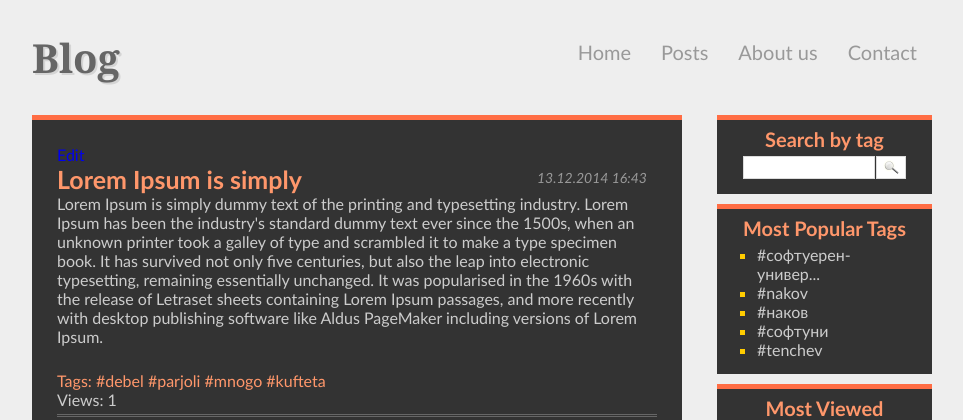
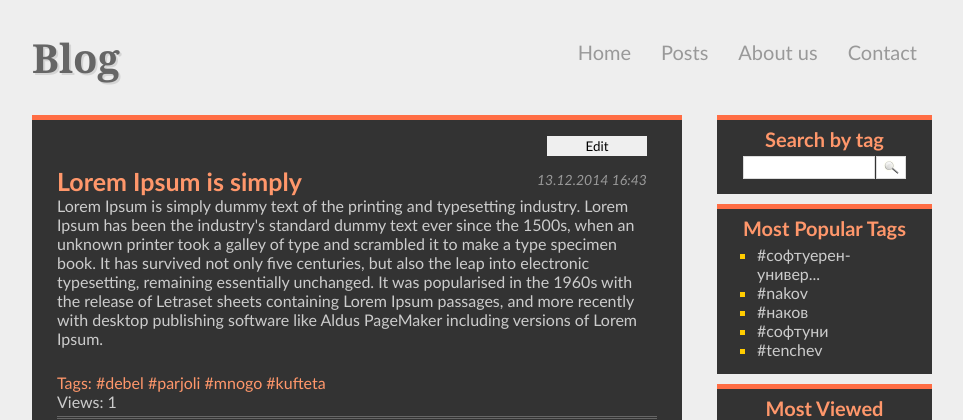
Before and after one commit to gkkirilov/SoftUni-PHP-Teamwork, a PHP site: page /post.php?id=1 in a window 1280 px wide. Shown: the top 420 px of the page, without its empty margins (158-1121 px from the left). Run offline with PHP 8.4, Linux system fonts and the light colour scheme; the visitor is signed in with stand-in values (Sample User, id 1); data comes from the database, SQL or seed files in the repository.

Commit message:
-Applied edit button style

```diff
--- a/post.php
+++ b/post.php
@@ -49,10 +49,10 @@ getHeader($post['title']);
 
 
 if ($post != null) {
+    if (isLogged()) {
+        echo '<a href="admin/edit.php?id=' . $id . '"><button id="edit-button">Edit</button></a>';
+    }
     echo '<div class="post">';
-    if (isLogged()) {
-        echo '<div><a href="admin/edit.php?id=' . $id . '">Edit</a></div>';
-    }
     echo '<div class="date clear">' . date('d.m.Y H:i', $post['time']) . '</div>';
     echo '<h3 class="postTitle">' . $post['title'] . '</h3>';
     echo '<div class="postContent">' . nl2br($post['text']) . '</div>';
--- a/styles/style.css
+++ b/styles/style.css
@@ -525,6 +525,22 @@ textarea.leave-comment-input {
     color: #a1a1a1;
     margin-top: -13px;
 }
+
+#edit-button {
+    width: 100px;
+    height: 20px;
+    border: none;
+    margin-left: 490px;
+}
+
+#edit-button:hover {
+    cursor: pointer;
+}
+
+#edit-button a {
+    color: black;
+    font-weight: bold;
+}
 /* Comments section style END */
 
 /* Pagination style BEGIN */
```
